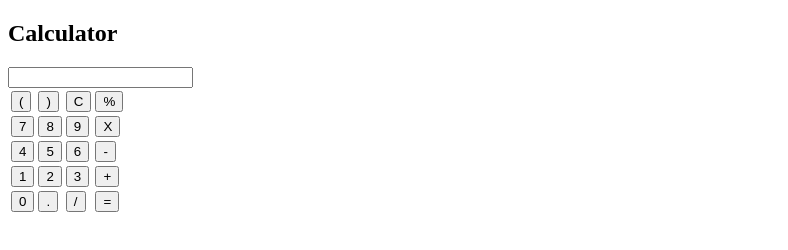
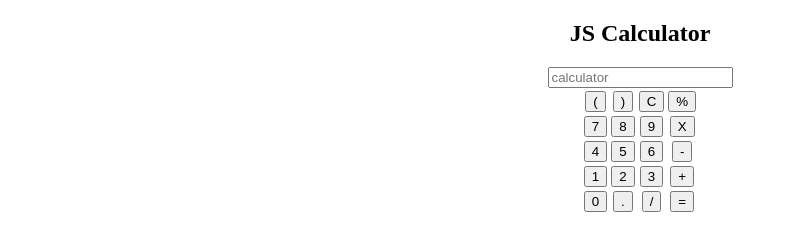
Before and after one commit to MrAzadT/JS-Calculator, a plain HTML site: page index.html in a window 1280 px wide. Shown: the whole page, without its empty margins (0-788 px from the left). Drawn offline with Linux system fonts and the light colour scheme.

Commit message:
calculator

```diff
--- a/index.html
+++ b/index.html
@@ -6,13 +6,17 @@
     <meta name="viewport" content="width=device-width, initial-scale=1.0" />
     <title>Document</title>
     <link rel="stylesheet" href="style.css" />
+    <!-- <link
+      href="https://unpkg.com/tailwindcss@^2/dist/tailwind.min.css"
+      rel="stylesheet"
+    /> -->
   </head>
   <body>
     <section>
-      <div>
-        <h1>Calculator</h1>
-        <div>
-          <input type="text" />
+      <div class="container">
+        <h1>JS Calculator</h1>
+        <div class="calculator">
+          <input id="srarch" type="text" placeholder="calculator" />
 
           <table>
             <tr>
--- a/style.css
+++ b/style.css
@@ -0,0 +1,6 @@
+.container {
+  text-align: center;
+}
+table {
+  margin: auto;
+}
```
